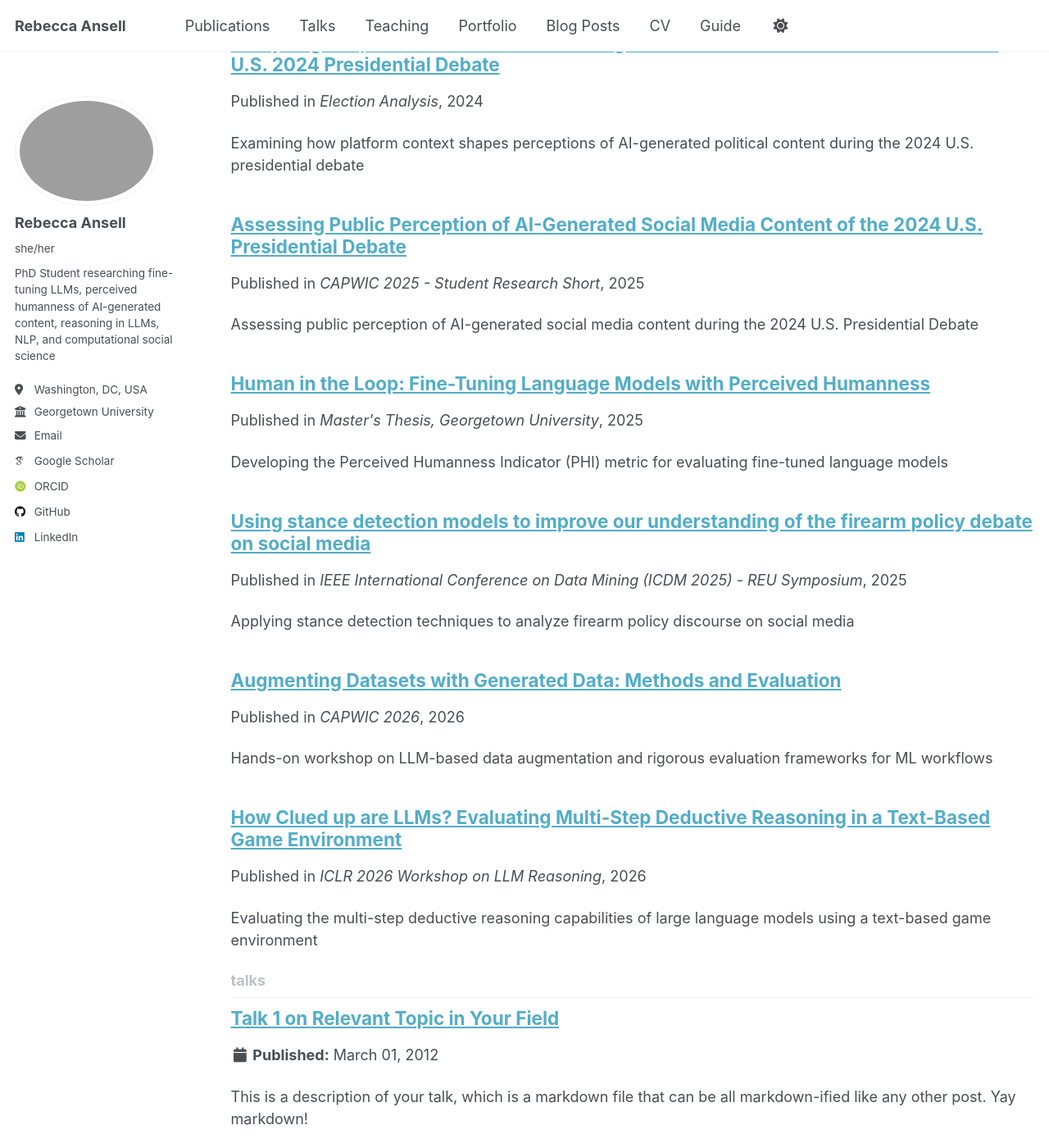
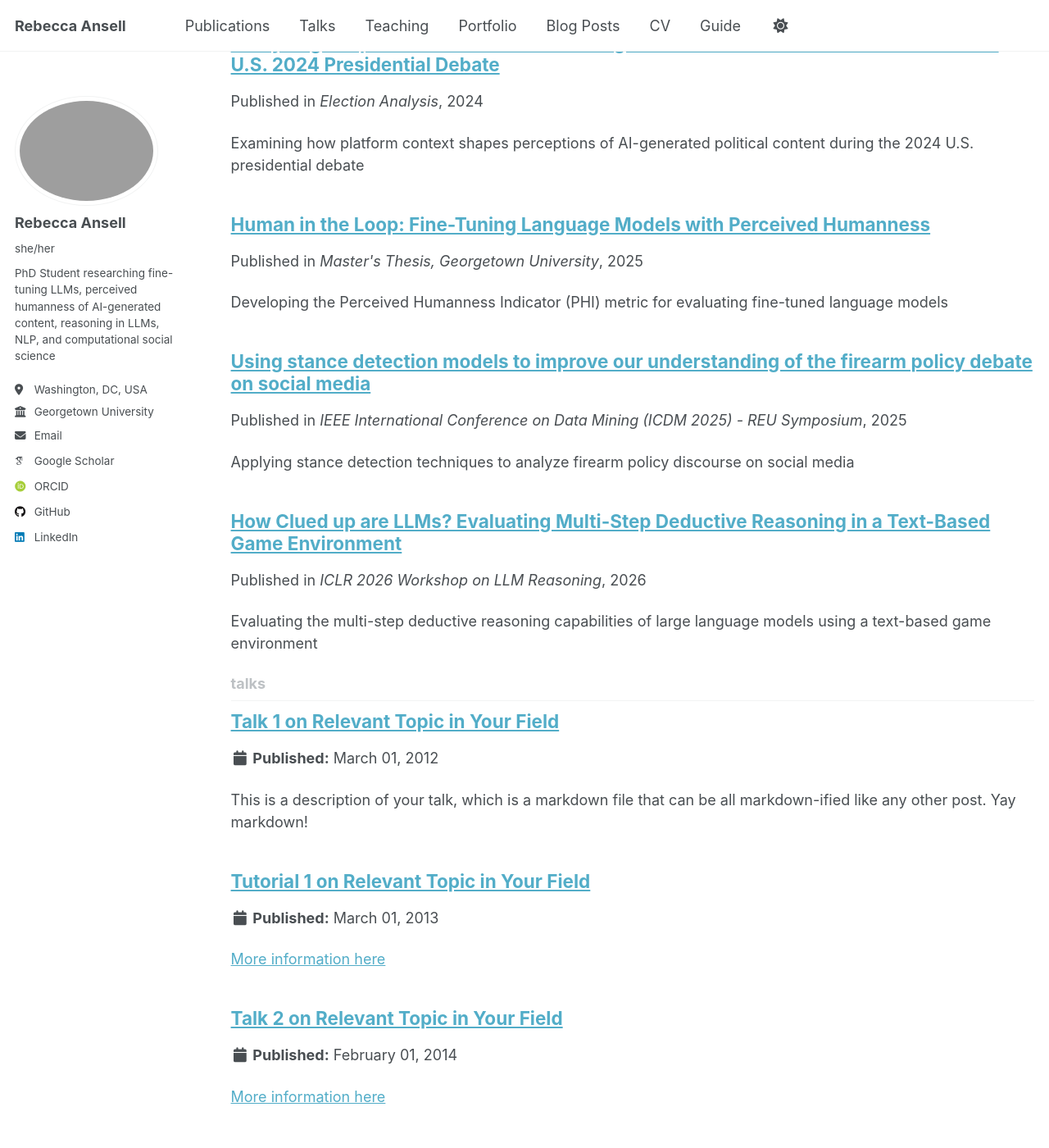
Before and after one commit to rebeccaansell/rebeccaansell.github.io, a Jekyll site: the page built from _pages/collection-archive.html, in a window 1280 px wide and 1400 px high, scrolled down 1115 px. Shown: the whole window at 82% size. Built offline with Jekyll 4.4.1, drawn with Linux system fonts in a browser that asks for light colours; some web fonts are replaced; a script that is not in the unit is left out; some of the changed lines change nothing that is shown; some of the changed text lies outside the part shown.

Commit message:
Move CAPWIC entries from publications to talks

```diff
--- a/_publications/2025-capwic-public-perception.md
+++ /dev/null
@@ -1,21 +0,0 @@
----
-title: "Assessing Public Perception of AI-Generated Social Media Content of the 2024 U.S. Presidential Debate"
-collection: publications
-category: conferences
-permalink: /publication/2025-capwic-public-perception
-date: 2025-02-20
-venue: 'CAPWIC 2025 - Student Research Short'
-authors: 'Rebecca Ansell'
-excerpt: 'Assessing public perception of AI-generated social media content during the 2024 U.S. Presidential Debate'
-status: 'Accepted'
-decision_date: 'February 20, 2025'
-presentation_date: 'March 29, 2025'
-presentation_location: 'The George Washington University'
----
-
-
-
-**Presentation Details**:
-- Date: March 29, 2025
-- Location: The George Washington University
-- Format: 15-minute presentation + 5-minute Q&A
--- a/_publications/2026-capwic-aug-data.md
+++ /dev/null
@@ -1,24 +0,0 @@
----
-title: "Augmenting Datasets with Generated Data: Methods and Evaluation"
-collection: publications
-category: conferences
-permalink: /publication/2026-capwic-aug-data
-date: 2026-02-23
-venue: "CAPWIC 2026"
-authors: "Rebecca Ansell, Lisa Singh"
-excerpt: "Hands-on workshop on LLM-based data augmentation and rigorous evaluation frameworks for ML workflows"
-status: "Accepted"
-decision_date: "February 23, 2026"
-presentation_date: "March 28, 2026"
-presentation_location: "Virginia Tech"
----
-
-As machine learning models demand larger training datasets, synthetic data generation offers a powerful solution for augmenting limited real-world data. This hands-on workshop teaches participants to generate augmented data using LLM-based techniques and rigorously evaluate its effectiveness.
-
-Through interactive coding exercises, attendees will implement data generation methods including prompting strategies, and controlled generation. We focus on the critical evaluation challenge: determining whether augmented data improves model performance while maintaining distributional alignment and avoiding artifacts. Participants explore evaluation metrics including distribution similarity measures, downstream task benchmarking, and human evaluation protocols.
-
-Attendees leave with practical experience building augmentation pipelines, implementing evaluation frameworks, and making informed decisions about incorporating generated data into ML workflows.
-
-**Intended Audience**: ML researchers and practitioners with basic Python experience working with limited labeled datasets.
-
-**Technical Requirements**: Projector for presenting.
--- /dev/null
+++ b/_talks/2025-capwic-public-perception.md
@@ -0,0 +1,21 @@
+---
+title: "Assessing Public Perception of AI-Generated Social Media Content of the 2024 U.S. Presidential Debate"
+collection: talks
+type: "Student Research Short"
+permalink: /talks/2025-capwic-public-perception
+venue: "CAPWIC 2025"
+date: 2025-02-20
+location: "The George Washington University"
+authors: "Rebecca Ansell"
+excerpt: "Assessing public perception of AI-generated social media content during the 2024 U.S. Presidential Debate"
+status: "Accepted"
+decision_date: "February 20, 2025"
+presentation_date: "March 29, 2025"
+---
+
+This student research short presents findings on how the public perceives AI-generated social media content in the context of the 2024 U.S. Presidential Debate.
+
+**Presentation Details**:
+- Date: March 29, 2025
+- Location: The George Washington University
+- Format: 15-minute presentation + 5-minute Q&A
--- a/_talks/2026-capwic-augmenting-datasets.md
+++ b/_talks/2026-capwic-augmenting-datasets.md
@@ -13,6 +13,14 @@
 presentation_date: 'March 28, 2026'
 ---
 
-This tutorial presentation covers methods for augmenting datasets with generated data and approaches for evaluating the quality and effectiveness of such augmentation. Accepted for presentation at CAPWIC 2026.
+As machine learning models demand larger training datasets, synthetic data generation offers a powerful solution for augmenting limited real-world data. This hands-on workshop teaches participants to generate augmented data using LLM-based techniques and rigorously evaluate its effectiveness.
+
+Through interactive coding exercises, attendees will implement data generation methods including prompting strategies, and controlled generation. We focus on the critical evaluation challenge: determining whether augmented data improves model performance while maintaining distributional alignment and avoiding artifacts. Participants explore evaluation metrics including distribution similarity measures, downstream task benchmarking, and human evaluation protocols.
+
+Attendees leave with practical experience building augmentation pipelines, implementing evaluation frameworks, and making informed decisions about incorporating generated data into ML workflows.
+
+**Intended Audience**: ML researchers and practitioners with basic Python experience working with limited labeled datasets.
+
+**Technical Requirements**: Projector for presenting.
 
 **Authors**: Rebecca Ansell, Lisa Singh
```
